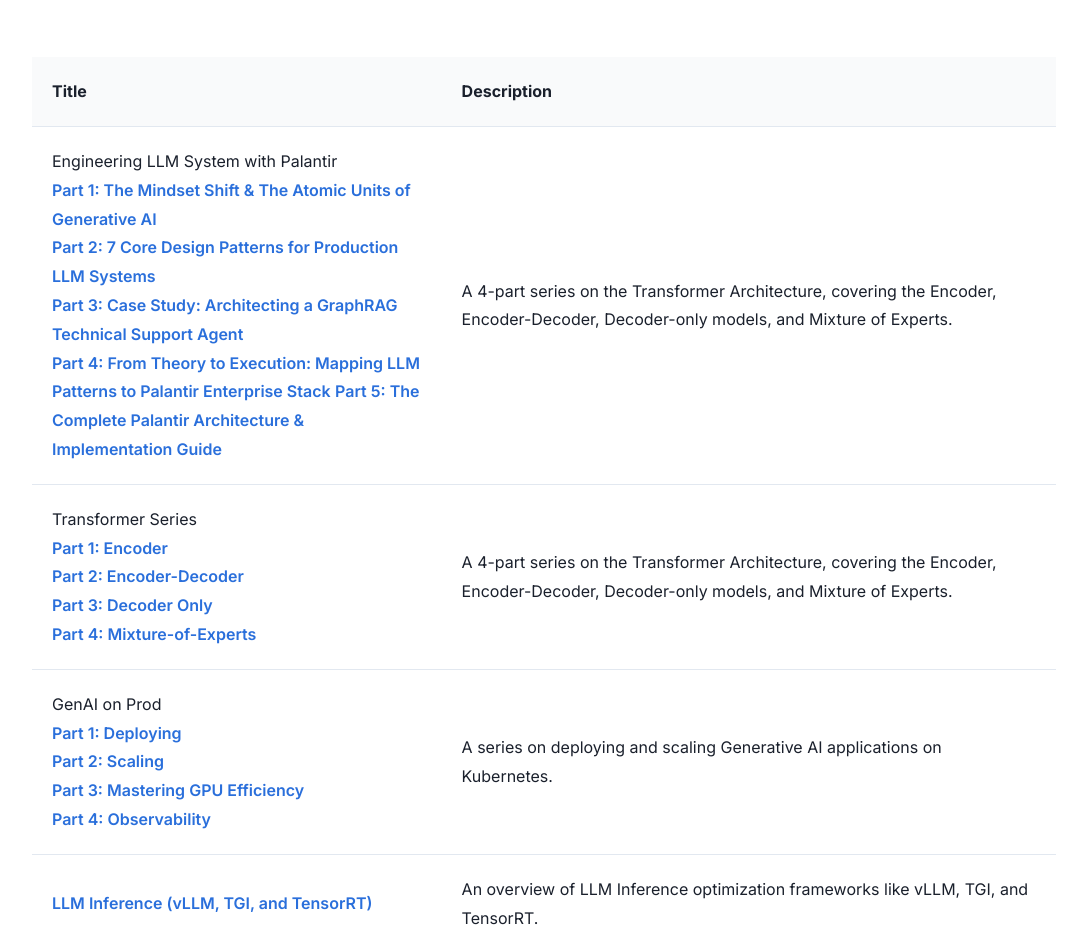
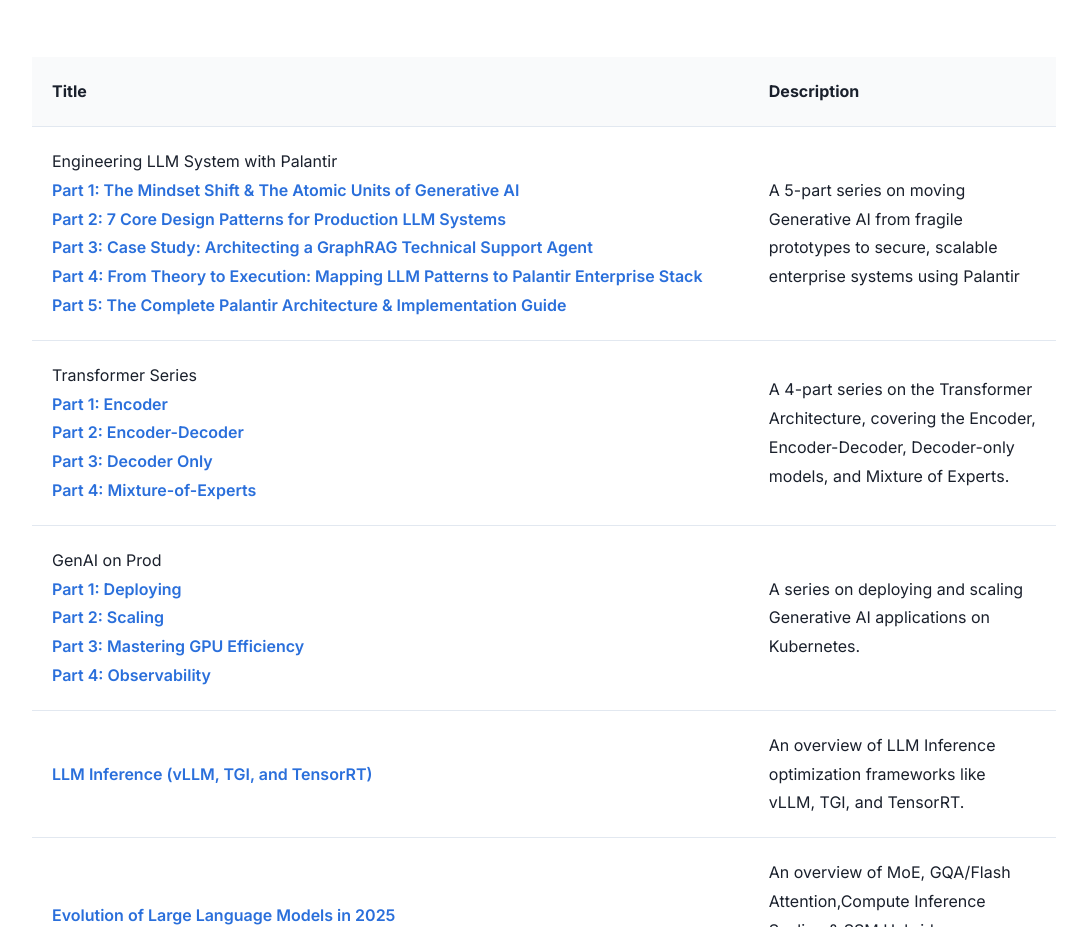
Before and after one commit to Git-PratikVyas/git-pratikvyas.github.io, a plain HTML site: page index.html in a window 1280 px wide. Shown: the part 2105-3032 px from the top of the page, without its empty margins (96-1183 px from the left). Drawn offline with Linux system fonts and the light colour scheme.

Commit message:
Adjust table layout and update series description
Updated table column widths and modified description text.

```diff
--- a/index.html
+++ b/index.html
@@ -217,8 +217,8 @@
                 <table>
                     <thead>
                         <tr>
-                            <th style="width: 40%;">Title</th>
-                            <th style="width: 60%;">Description</th>
+                            <th style="width: 70%;">Title</th>
+                            <th style="width: 30%;">Description</th>
                         </tr>
                     </thead>
                     <tbody>
@@ -231,7 +231,7 @@
                                 <a href="https://medium.com/@pratik.vyas_10544/part-4-engineering-enterprise-llm-systems-from-theory-to-execution-mapping-llm-patterns-to-the-e18690051632?postPublishedType=initial">Part 4: From Theory to Execution: Mapping LLM Patterns to Palantir Enterprise Stack</a>
                                 <a href="https://medium.com/@pratik.vyas_10544/part-5-engineering-enterprise-llm-systems-the-complete-palantir-architecture-implementation-4d7798d99749?postPublishedType=initial">Part 5: The Complete Palantir Architecture & Implementation Guide</a>
                             </td>
-                            <td>A 4-part series on the Transformer Architecture, covering the Encoder, Encoder-Decoder, Decoder-only models, and Mixture of Experts.</td>
+                            <td>A 5-part series on moving Generative AI from fragile prototypes to secure, scalable enterprise systems using Palantir</td>
                         </tr>
                         <tr>
                             <td>
```
